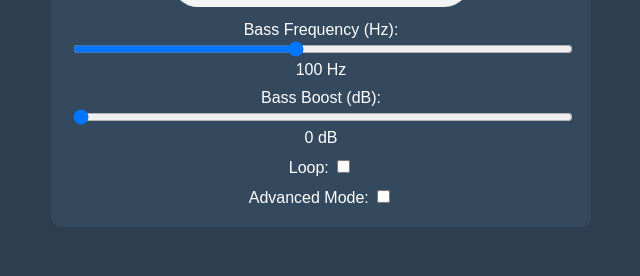
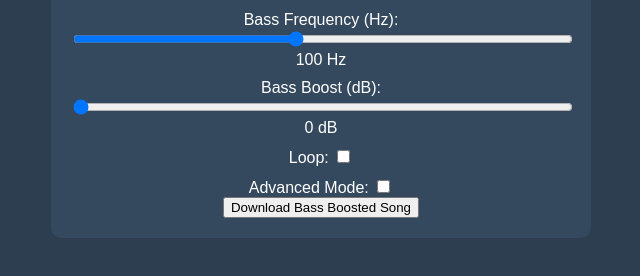
Before and after one commit to KoranneShriram/BassBooster, a plain HTML site: page index.html in a window 1280 px wide. Shown: the part 370-646 px from the top of the page, without its empty margins (319-959 px from the left). Drawn offline with Linux system fonts and the light colour scheme.

Commit message:
Update index.html

```diff
--- a/index.html
+++ b/index.html
@@ -46,6 +46,7 @@
                 <span id="widthValue">50%</span>
             </div>
         </div>
+        <button id="downloadBtn">Download Bass Boosted Song</button>
     </div>
     <script src="script.js"></script>
 </body>
```
